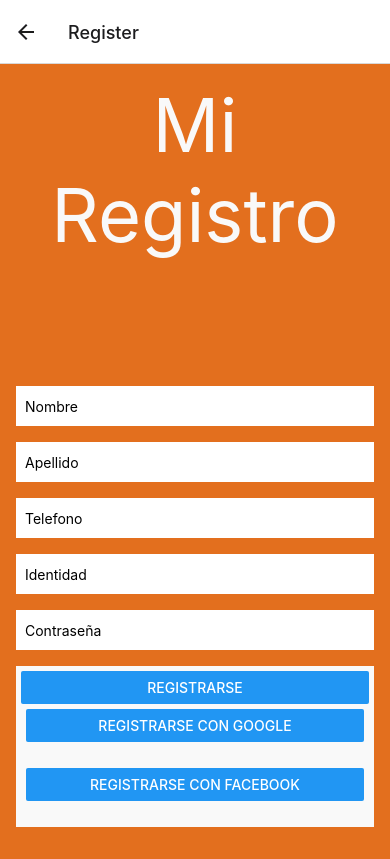
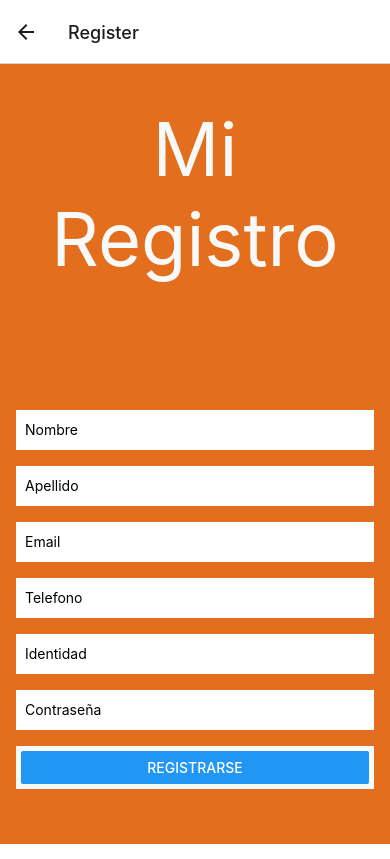
Before and after one commit to jdescotot/MiCajaCare, a React Native app: screen /Register in a window 390 px wide. Built offline with nearby package versions, Linux system fonts and the light colour scheme.

Commit message:
Refactor Register screen: Remove unused code and comments

```diff
--- a/screens/Landing.tsx
+++ b/screens/Landing.tsx
@@ -17,7 +17,7 @@ type Props = {
 const Landing = ({ navigation }: Props) => {
   return (
     <View style={styles.container}>
-      <Text style={styles.title}>Hola!</Text>
+      <Text style={styles.title}>Bienvenido!</Text>
       <View style={styles.button}>
         <Button
           title="Ya tengo una cuenta"
--- a/screens/Register.tsx
+++ b/screens/Register.tsx
@@ -3,10 +3,8 @@
 import React, {useState} from 'react';
 import {View, Text, TextInput, Button} from 'react-native';
 import styles from '../styles/RegisterStyle';
-import { LoginManager, AccessToken } from 'react-native-fbsdk';
 import { StackNavigationProp } from '@react-navigation/stack';
 import { RootStackParamList } from '../types/RootStackParams';
-import { GoogleSignin } from '@react-native-google-signin/google-signin';
 import { firebase } from '@react-native-firebase/auth';
 type LoginScreenNavigationProp = StackNavigationProp<
   RootStackParamList,
@@ -16,54 +14,15 @@ type LoginScreenNavigationProp = StackNavigationProp<
 type Props = {
   navigation: LoginScreenNavigationProp;
 };
-const signInWithFacebook = async () => {
-  try {
-    // Attempt login with permissions
-    const result = await LoginManager.logInWithPermissions(['public_profile', 'email']);
-
-    if (result.isCancelled) {
-      throw 'User cancelled the login process';
-    }
-
-    // Once signed in, get the users AccesToken
-    const data = await AccessToken.getCurrentAccessToken();
-
-    if (!data) {
-      throw 'Something went wrong obtaining access token';
-    }
-
-    // Create a new Firebase credential with the token
-    const facebookCredential = firebase.auth.FacebookAuthProvider.credential(data.accessToken);
-
-    // Sign-in the user with the credential
-    return firebase.auth().signInWithCredential(facebookCredential);
-  } catch (error) {
-    console.error(error);
-  }
-};
 
 const Register = ({ navigation }: Props) => {
   const [nombre, setNombre] = useState('');
   const [apellido, setApellido] = useState('');
-  // const [email, setEmail] = useState('');
-  // const [password, setPassword] = useState('');
+  const [email, setEmail] = useState('');
   const [telefono, setTelefono] = useState('');
   const [identidad, setIdentidad] = useState('');
   const [contrasena, setContrasena] = useState('');
-  const signInWithGoogle = async () => {
-    try {
-      // Get the users ID token
-      const { idToken } = await GoogleSignin.signIn();
 
-      // Create a Google credential with the token
-      const googleCredential = firebase.auth.GoogleAuthProvider.credential(idToken);
-
-      // Sign-in the user with the credential
-      return firebase.auth().signInWithCredential(googleCredential);
-    } catch (error) {
-      console.error(error);
-    }
-  };
   return (
     <View style={styles.container}>
       <Text style={styles.title}>Mi Registro</Text>
@@ -79,17 +38,12 @@ const Register = ({ navigation }: Props) => {
         value={apellido}
         onChangeText={setApellido}
       />
-      {/* <TextInput
+      <TextInput
+        style={styles.input}
         placeholder="Email"
         value={email}
         onChangeText={setEmail}
       />
-      <TextInput
-        placeholder="Password"
-        secureTextEntry={true}
-        value={password}
-        onChangeText={setPassword}
-      /> */}
       <TextInput
         style={styles.input}
         placeholder="Telefono"
@@ -125,12 +79,6 @@ const Register = ({ navigation }: Props) => {
             });
         }}
       />
-      <View style={styles.button}>
-        <Button title="Registrarse con Google" onPress={signInWithGoogle} />
-      </View>
-      <View style={styles.button}>
-        <Button title="Registrarse con Facebook" onPress={signInWithFacebook} />
-      </View>
       </View>
     </View>
   );
```
